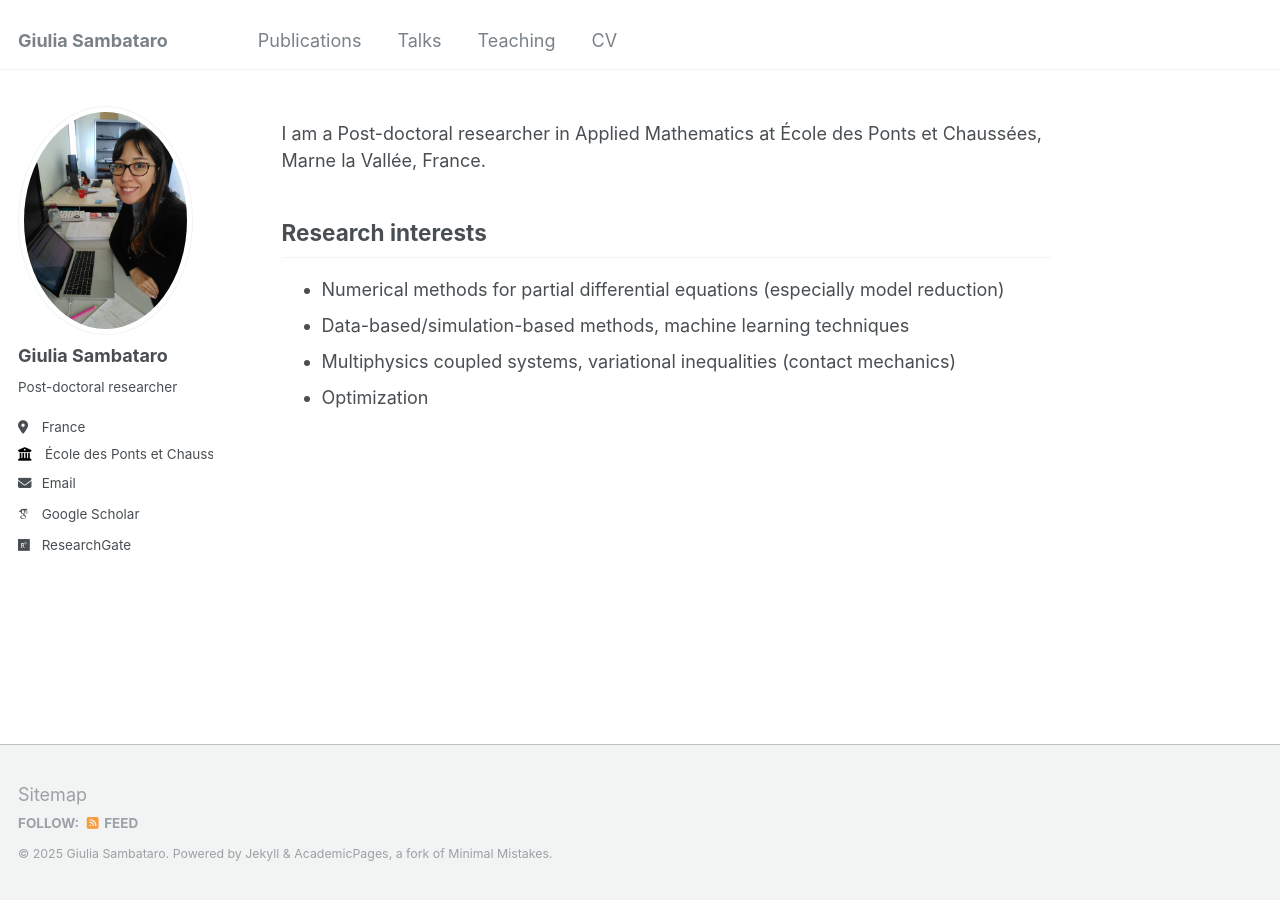
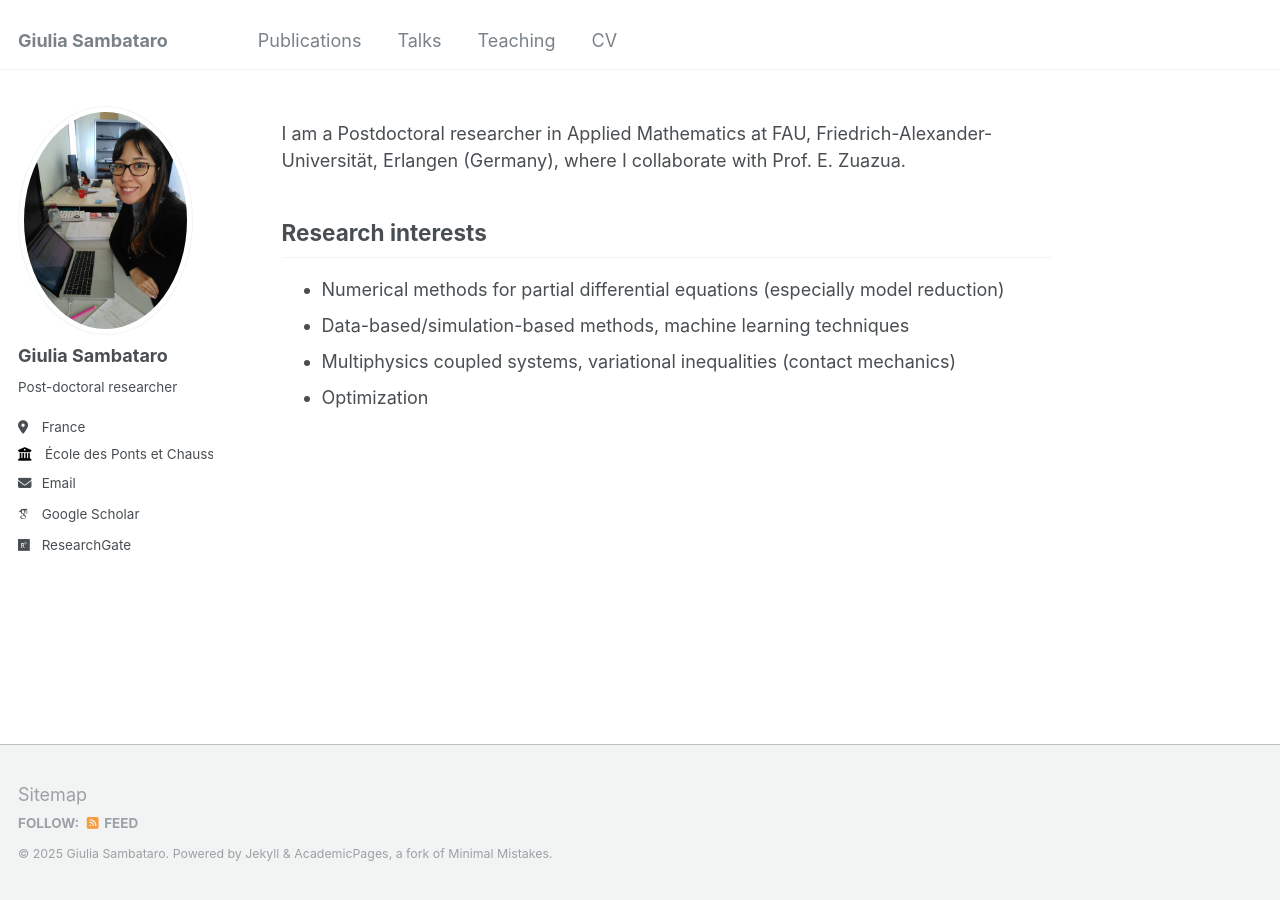
Before and after one commit to gsambata/gsambata.github.io, a Jekyll site: the page built from _pages/about.md, in a window 1280 px wide. Built offline with Jekyll 4.4.1, drawn with Linux system fonts in a browser that asks for light colours; some web fonts are replaced.

Commit message:
about page

```diff
--- a/_pages/about.md
+++ b/_pages/about.md
@@ -6,7 +6,7 @@ redirect_from:
   - /about/
   - /about.html
 ---
-I am a Post-doctoral researcher in Applied Mathematics at École des Ponts et Chaussées, Marne la Vallée, France.
+I am a Postdoctoral researcher in Applied Mathematics at FAU, Friedrich-Alexander-Universität, Erlangen (Germany), where I collaborate with Prof. E. Zuazua.
 
 ## Research interests
 <ul>
```
